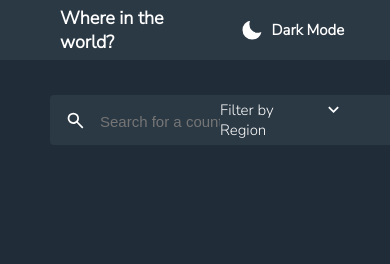
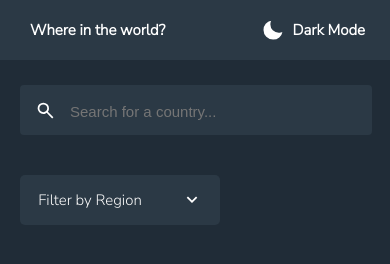
Before and after one commit to Kevinhernandez97/rest-countries-api-with, a plain HTML site: page index.html in a window 390 px wide. Drawn offline with Linux system fonts and the light colour scheme; no server answers.

Commit message:
insert style mobile responsive]

```diff
--- a/styles/style.css
+++ b/styles/style.css
@@ -145,6 +145,7 @@ body {
     grid-template-columns: repeat(auto-fit, minmax(300px, 1fr));
     justify-items: center;
     row-gap: 80px;
+    padding-bottom: 60px;
 }
 .article-container {
     display: flex;
@@ -182,3 +183,44 @@ body {
 .active {
     display: none;
 }
+
+@media (max-width: 700px) {
+    .section-input{
+        height: 200px;
+        display: block;
+        padding-left: 0;
+    }
+    .section-input div:nth-child(1) {
+        margin: 25px 0 40px 20px;
+    }
+    .filter-region-search {
+        display: block;
+        padding-right: 0;
+    }
+    .filter-list {
+        top: calc(90px - 50%);
+        left: calc(237px - 50%);
+    }
+    .search-country-input {
+        width: 380px;
+    }
+}
+
+@media (max-width: 560px) {
+.search-country-input {
+        width: 95%;
+    }
+}
+
+@media (max-width: 470px) {
+    .header__title {
+        width: 100%;
+        justify-content: start;
+        font-size: 1rem;
+        padding-left: 30px;
+    }
+    .header__darkMode {
+        width: 100%;
+        justify-content: end;
+    }
+}
```
